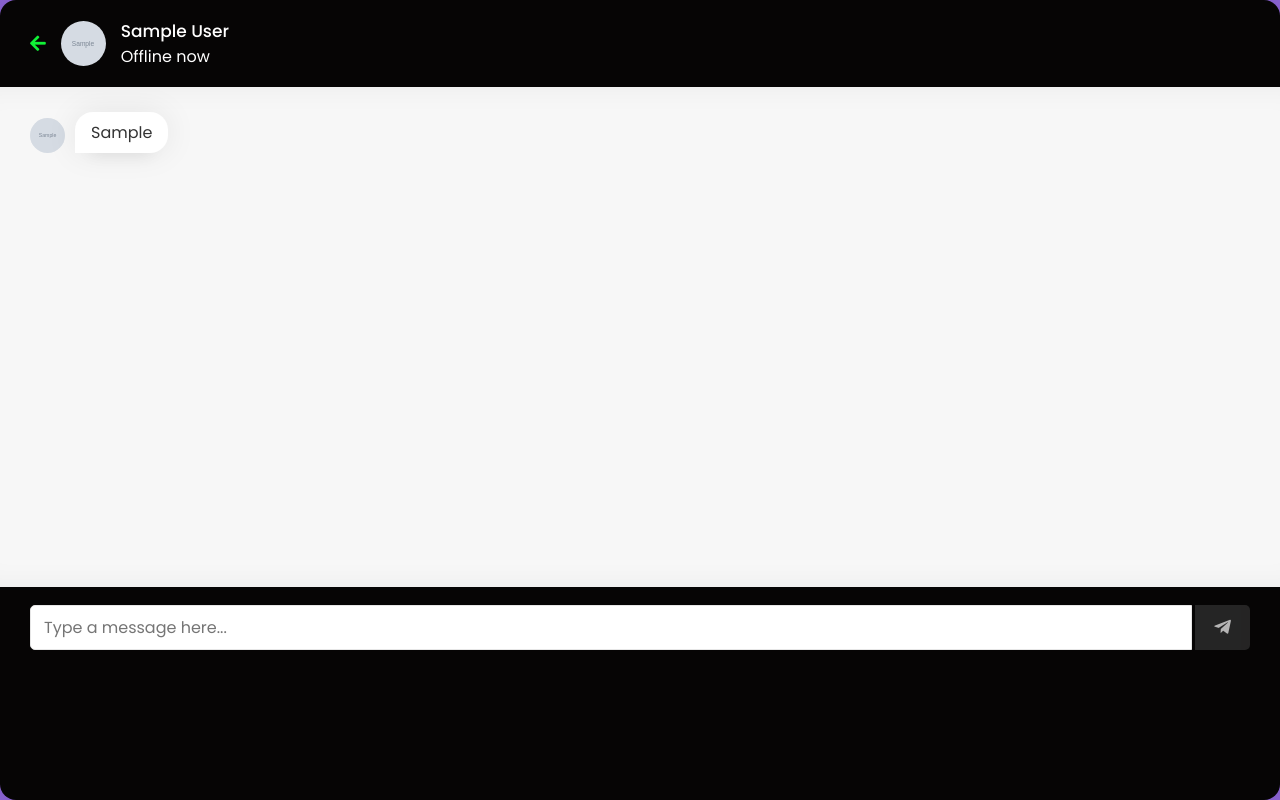
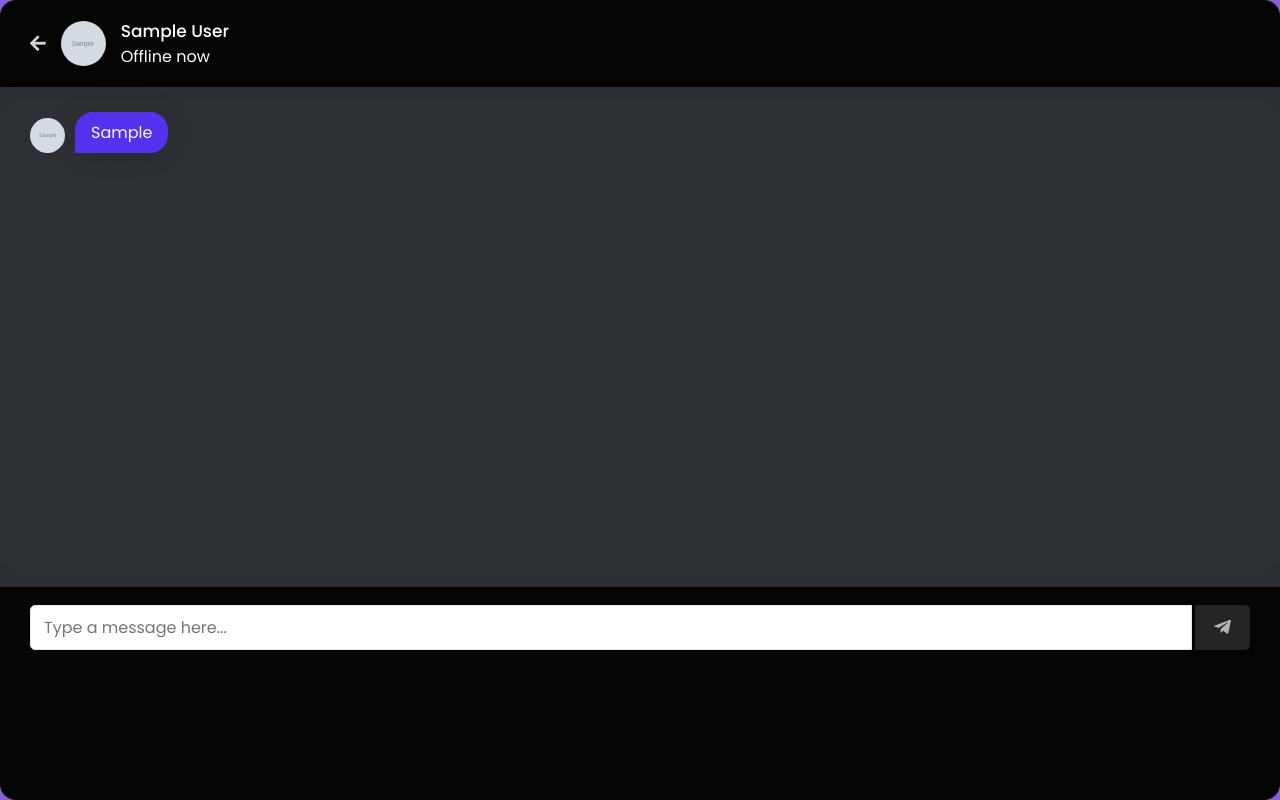
Before and after one commit to MohdAdnanAli/Ikagai, a PHP site: page /chat.php?user_id=1 in a window 1280 px wide. Run offline with PHP 8.4, Linux system fonts and the light colour scheme; the visitor is signed in with stand-in values (Sample User, id 1); tables that the repository leaves empty hold one stand-in row (values such as "Sample post"); grey boxes marked "Sample" are stand-in pictures.

Commit message:
some minor changes

```diff
--- a/style.css
+++ b/style.css
@@ -120,7 +120,7 @@ body {
   border: none;
   color: #fff;
   font-size: 17px;
-  background: #333;
+  background: #23a83b;
   border-radius: 5px;
   cursor: pointer;
   margin-top: 13px;
@@ -229,7 +229,7 @@ body {
   cursor: pointer;
   border: none;
   background: #fff;
-  color: #333;
+  color: #1e1052;
   outline: none;
   border-radius: 0 5px 5px 0;
   transition: all 0.2s ease;
@@ -263,7 +263,7 @@ body {
   width: 40px;
 }
 .users-list a .details p{
-  color: #9f91f4;
+  color: #47e151;
 }
 .users-list a .status-dot{
   font-size: 12px;
@@ -281,7 +281,7 @@ body {
   padding: 18px 30px;
 }
 .chat-area header .back-icon{
-  color: #10f236;
+  color: #cdd7cf;
   font-size: 18px;
 }
 .chat-area header img{
@@ -299,7 +299,7 @@ body {
   max-height: 500px;
   overflow-y: auto;
   padding: 10px 30px 20px 30px;
-  background: #f7f7f7;
+  background: #2C2F33;
   box-shadow: inset 0 32px 32px -32px rgb(0 0 0 / 5%),
               inset 0 -32px 32px -32px rgb(0 0 0 / 5%);
 }
@@ -328,7 +328,7 @@ body {
   max-width: calc(100% - 130px);
 }
 .outgoing .details p{
-  background: #333;
+  background: #09aced;
   color: #fff;
   border-radius: 18px 18px 0 18px;
 }
@@ -346,8 +346,8 @@ body {
   max-width: calc(100% - 130px);
 }
 .incoming .details p{
-  background: #fff;
-  color: #333;
+  background: #5431ed;
+  color: #fcf8f8;
   border-radius: 18px 18px 18px 0;
 }
 .typing-area{
```
Also changed, not shown: 1 other file.
